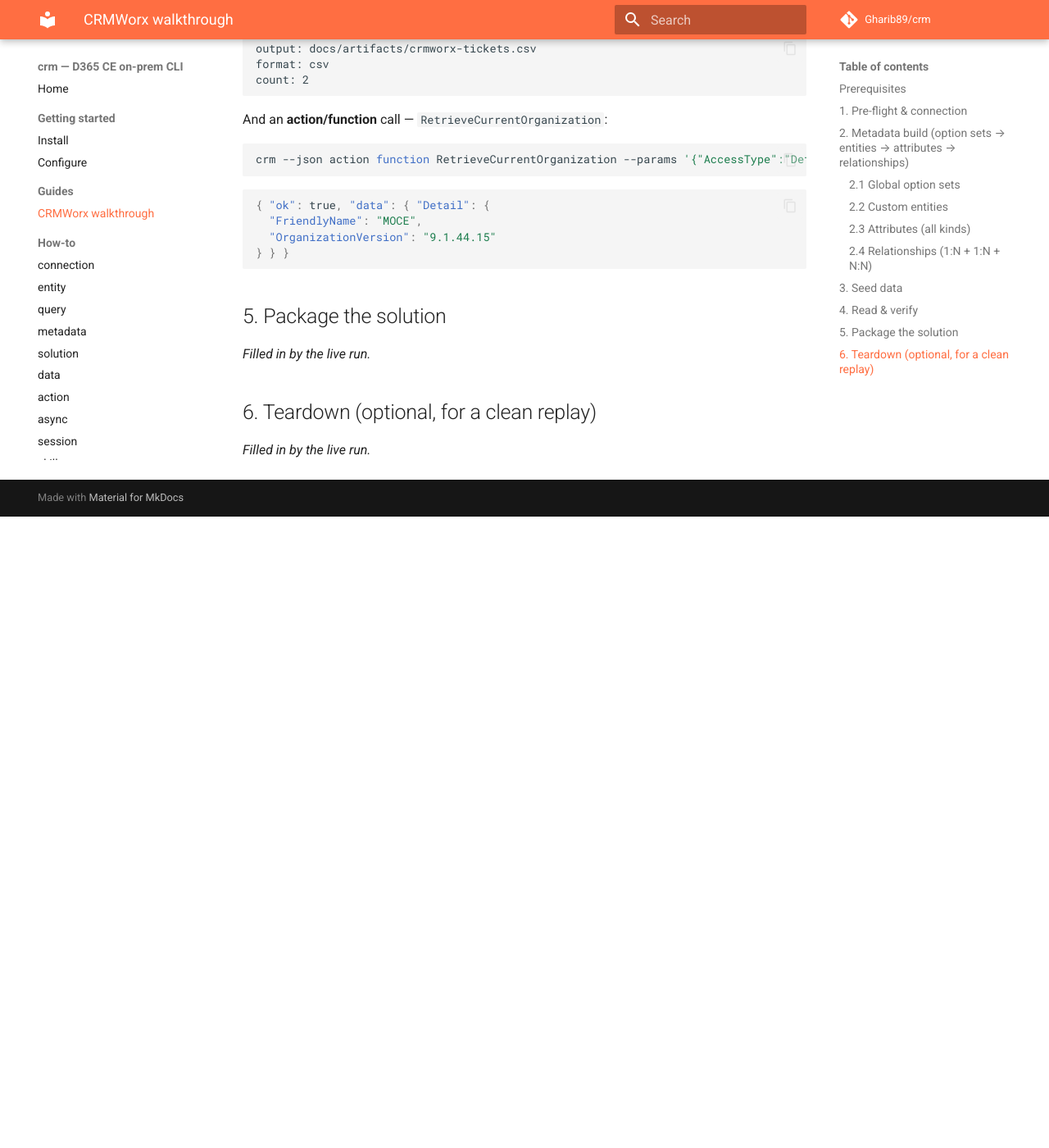
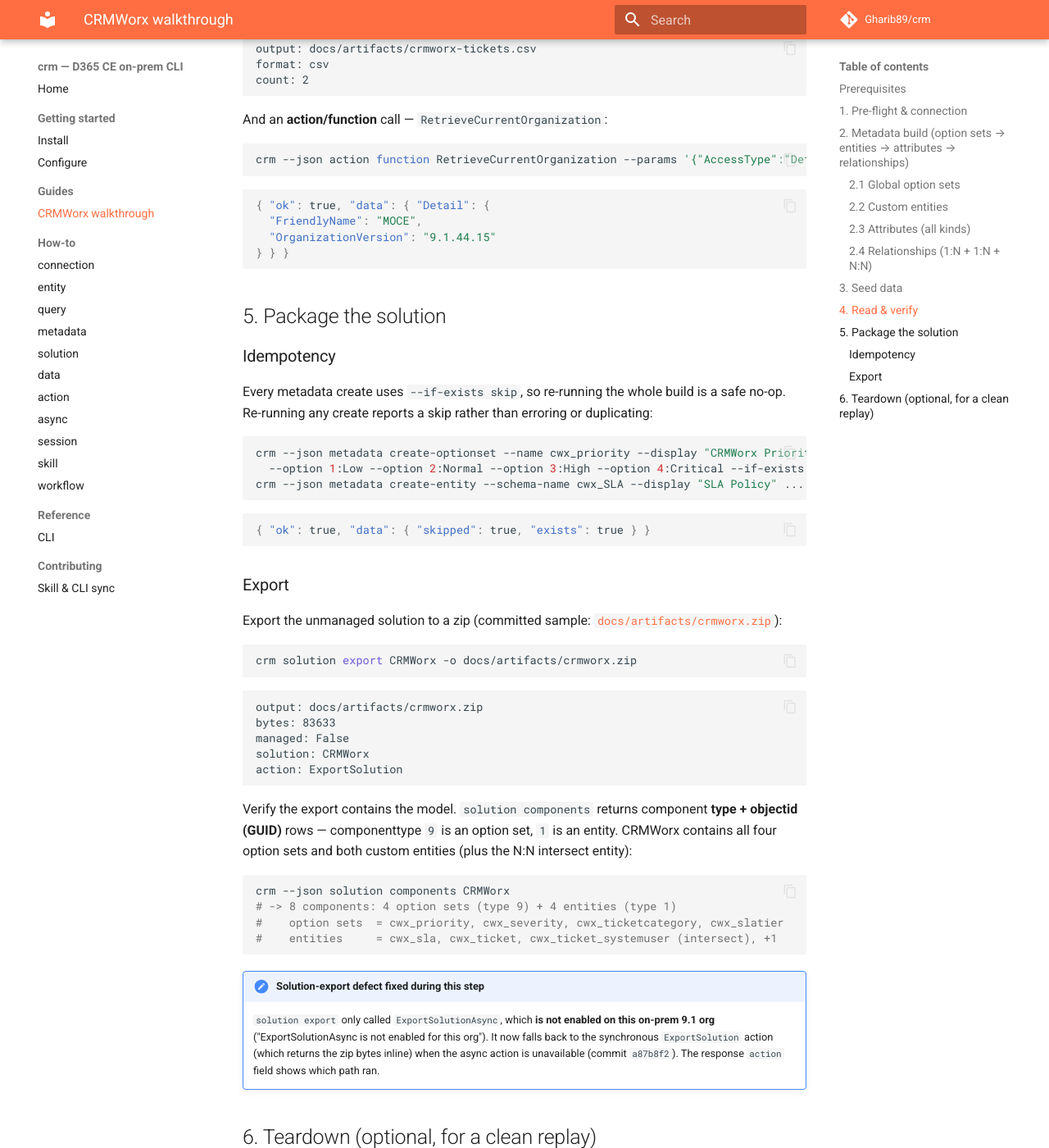
Before and after one commit to Gharib89/crm, an MkDocs documentation site: the page built from docs/guides/crmworx-walkthrough.md, in a window 1280 px wide and 1400 px high, scrolled down 8771 px. Shown: the whole window at 82% size. Built offline with MkDocs 1.6.1 and Material for MkDocs 9.7.7, drawn with Linux system fonts in a browser that asks for light colours; comment, search, counter and statistics services are not loaded; before the commit the page ends 9401 px from its top, so only the background shows below that.

Commit message:
docs(crmworx): idempotency check + commit solution export
Co-Authored-By: Claude Opus 4.8 (1M context) <noreply@anthropic.com>

````diff
--- a/docs/guides/crmworx-walkthrough.md
+++ b/docs/guides/crmworx-walkthrough.md
@@ -480,7 +480,56 @@ crm --json action function RetrieveCurrentOrganization --params '{"AccessType":"
 
 ## 5. Package the solution
 
-_Filled in by the live run._
+### Idempotency
+
+Every metadata create uses `--if-exists skip`, so re-running the whole build is a safe
+no-op. Re-running any create reports a skip rather than erroring or duplicating:
+
+```bash
+crm --json metadata create-optionset --name cwx_priority --display "CRMWorx Priority" \
+  --option 1:Low --option 2:Normal --option 3:High --option 4:Critical --if-exists skip
+crm --json metadata create-entity --schema-name cwx_SLA --display "SLA Policy" ... --if-exists skip
+```
+
+```json
+{ "ok": true, "data": { "skipped": true, "exists": true } }
+```
+
+### Export
+
+Export the unmanaged solution to a zip (committed sample:
+[`docs/artifacts/crmworx.zip`](../artifacts/crmworx.zip)):
+
+```bash
+crm solution export CRMWorx -o docs/artifacts/crmworx.zip
+```
+
+```text
+output: docs/artifacts/crmworx.zip
+bytes: 83633
+managed: False
+solution: CRMWorx
+action: ExportSolution
+```
+
+Verify the export contains the model. `solution components` returns component
+**type + objectid (GUID)** rows — componenttype `9` is an option set, `1` is an
+entity. CRMWorx contains all four option sets and both custom entities (plus the N:N
+intersect entity):
+
+```bash
+crm --json solution components CRMWorx
+# -> 8 components: 4 option sets (type 9) + 4 entities (type 1)
+#    option sets  = cwx_priority, cwx_severity, cwx_ticketcategory, cwx_slatier
+#    entities     = cwx_sla, cwx_ticket, cwx_ticket_systemuser (intersect), +1
+```
+
+!!! note "Solution-export defect fixed during this step"
+    `solution export` only called `ExportSolutionAsync`, which **is not enabled on
+    this on-prem 9.1 org** ("ExportSolutionAsync is not enabled for this org"). It now
+    falls back to the synchronous `ExportSolution` action (which returns the zip bytes
+    inline) when the async action is unavailable (commit `a87b8f2`). The response
+    `action` field shows which path ran.
 
 ## 6. Teardown (optional, for a clean replay)
 
````
Also changed, not shown: 1 other file.
